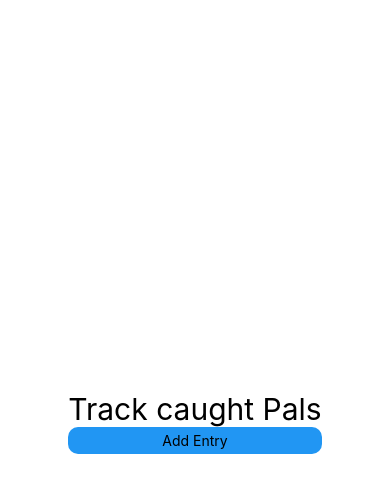
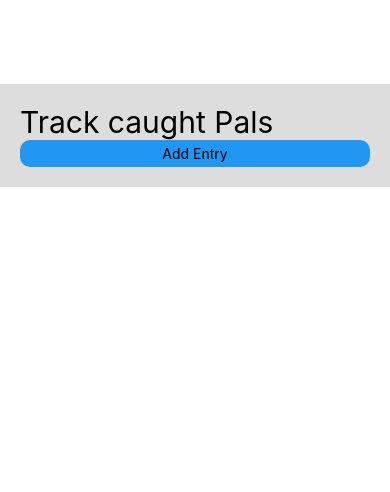
Before and after one commit to mm64z/pal-phone-tracker, a React Native app: screen / in a window 390 px wide. Shown: the top 492 px of the page. Built offline with nearby package versions, Linux system fonts and the light colour scheme.

Commit message:
Clean up styling to not cut off buttons

```diff
--- a/src/MainList.tsx
+++ b/src/MainList.tsx
@@ -27,8 +27,8 @@ export const MainList: FC<Parameters> = ({
   }
 
   return (
-    <Pressable onPress={Keyboard.dismiss} accessible={false}>
-      <View style={{paddingVertical: 60, marginHorizontal: 30}}>
+    <Pressable style={{width:'100%', height: '80%'}} onPress={Keyboard.dismiss} accessible={false}>
+      <View style={{paddingVertical: 20, paddingHorizontal: 20, backgroundColor: '#ddd', width:'100%'}}>
         <Text style={{fontSize: 30}}>Track caught Pals</Text>
         <Pressable
           style={styles.addButton}
```
